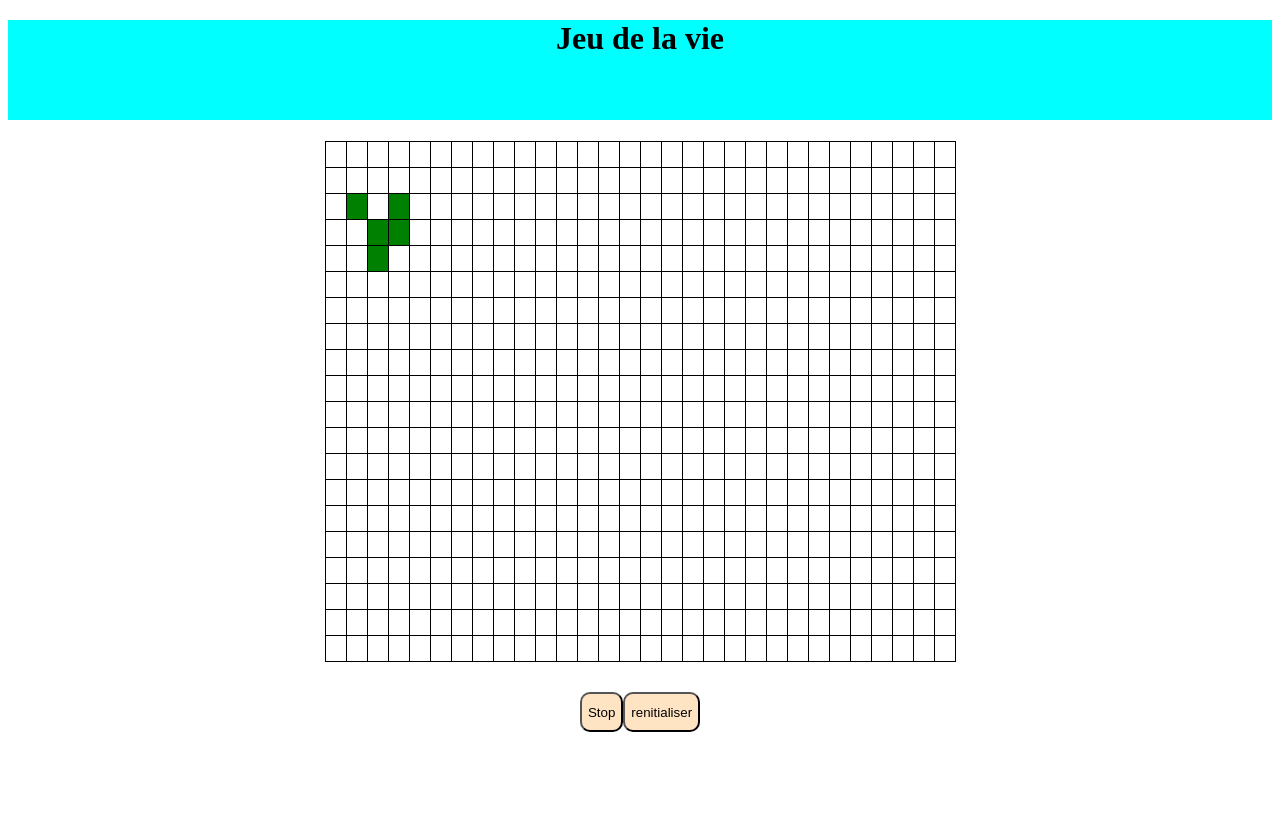
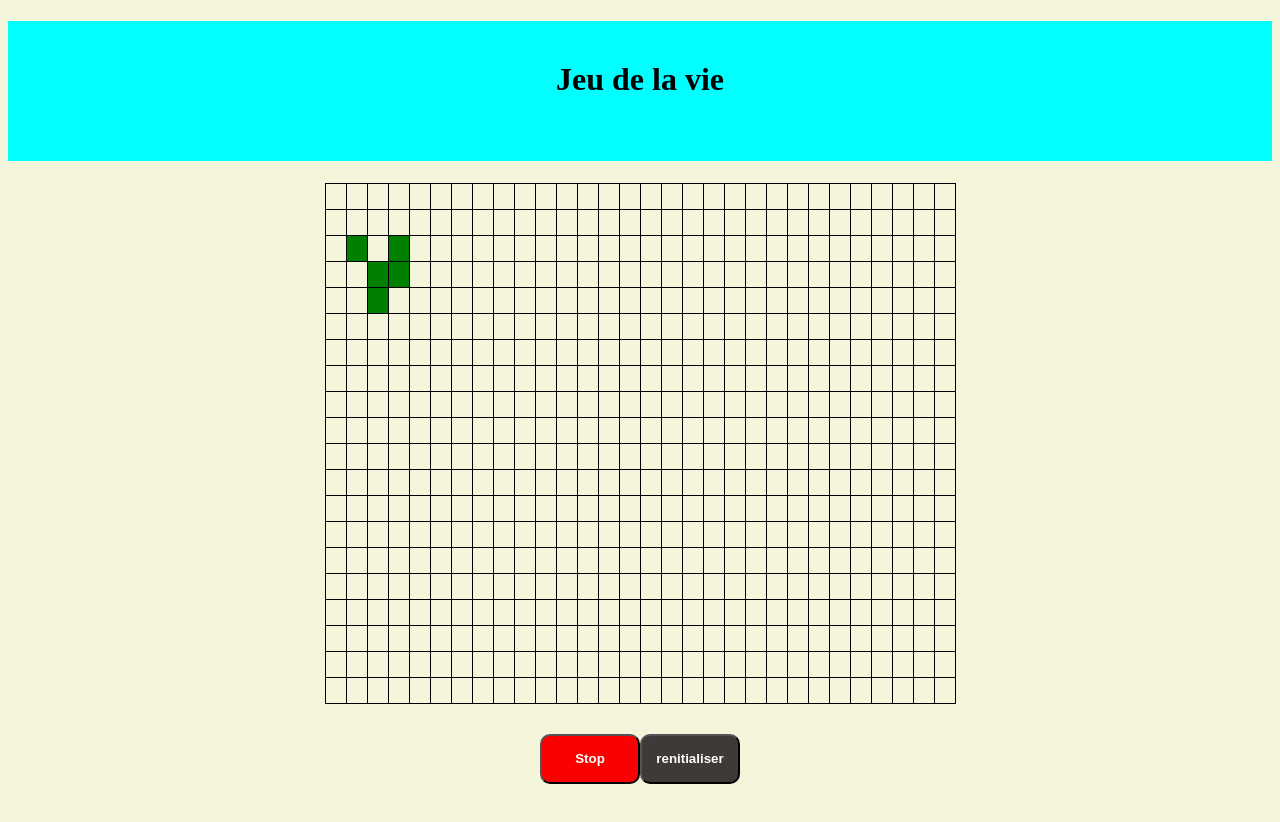
Before and after one commit to zoudoum/jeuDeLaVieConway, an Angular app: page / in a window 1280 px wide. Both pictures are taken after a click on the button "Commencer". Before the commit the page ends 800 px from the top, so only its background shows below. Built offline with nearby package versions, Linux system fonts and the light colour scheme.

Commit message:
amelioration du design avec css

```diff
--- a/src/app/app.component.css
+++ b/src/app/app.component.css
@@ -14,9 +14,9 @@
     background-color: green;
   }
   h1{
+    padding-top: 40px;
     background-color: aqua;
      text-align: center;
-     margin-top: 20px;
     width: 100%;
     height: 100px;
   }
@@ -27,10 +27,35 @@
 
   }
 
-  #container-div button{
-    background-color: bisque;
+  #container-div #boutton1{
+    background-color: rgb(105, 74, 36);
     border-radius: 10px;
     size: 25px;
-    height: 40px;
+    height: 50px;
+    width: 100px;
     margin-bottom: 30px;
+    color: white;
+    font-weight: bold;
   }
+
+  #container-div #boutton2{
+    background-color: rgb(250, 0, 0);
+    border-radius: 10px;
+    size: 25px;
+    height: 50px;
+    width: 100px;
+    margin-bottom: 30px;
+    color: white;
+    font-weight: bold;
+  }
+
+  #container-div #boutton3{
+    background-color: rgb(61, 58, 55);
+    border-radius: 10px;
+    size: 25px;
+    height: 50px;
+    width: 100px;
+    margin-bottom: 30px;
+    color: white;
+    font-weight: bold;
+  }
--- a/src/app/app.component.html
+++ b/src/app/app.component.html
@@ -8,7 +8,7 @@
   </tr>
 </table>
 <div id="container-div">
-  <button (click)="onClickStart()" *ngIf="jouer">Commencer</button>
-  <button (click)="onClickStop()" *ngIf="stop">Stop</button>
-  <button (click)="onClickRestart()">renitialiser</button>
+  <button id="boutton1" (click)="onClickStart()" *ngIf="jouer">Commencer</button>
+  <button id="boutton2"  (click)="onClickStop()" *ngIf="stop">Stop</button>
+  <button id="boutton3" (click)="onClickRestart()">renitialiser</button>
 </div>
--- a/src/styles.css
+++ b/src/styles.css
@@ -1 +1,3 @@
-/* You can add global styles to this file, and also import other style files */
+body{
+    background-color: beige;
+}
```
